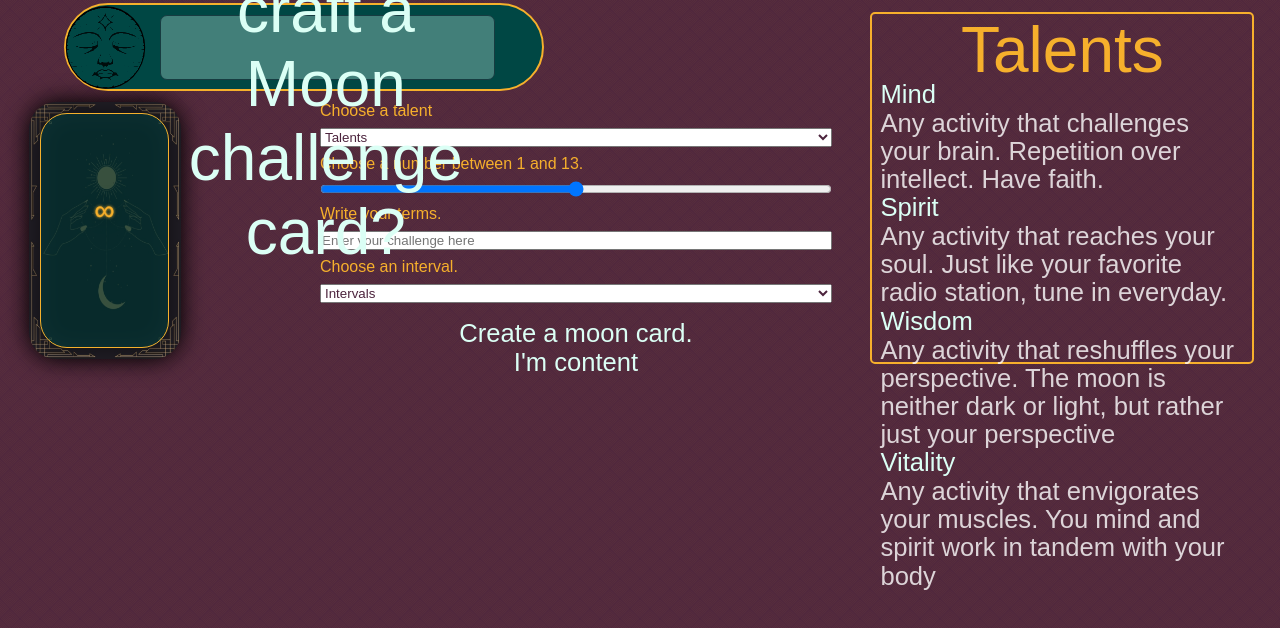
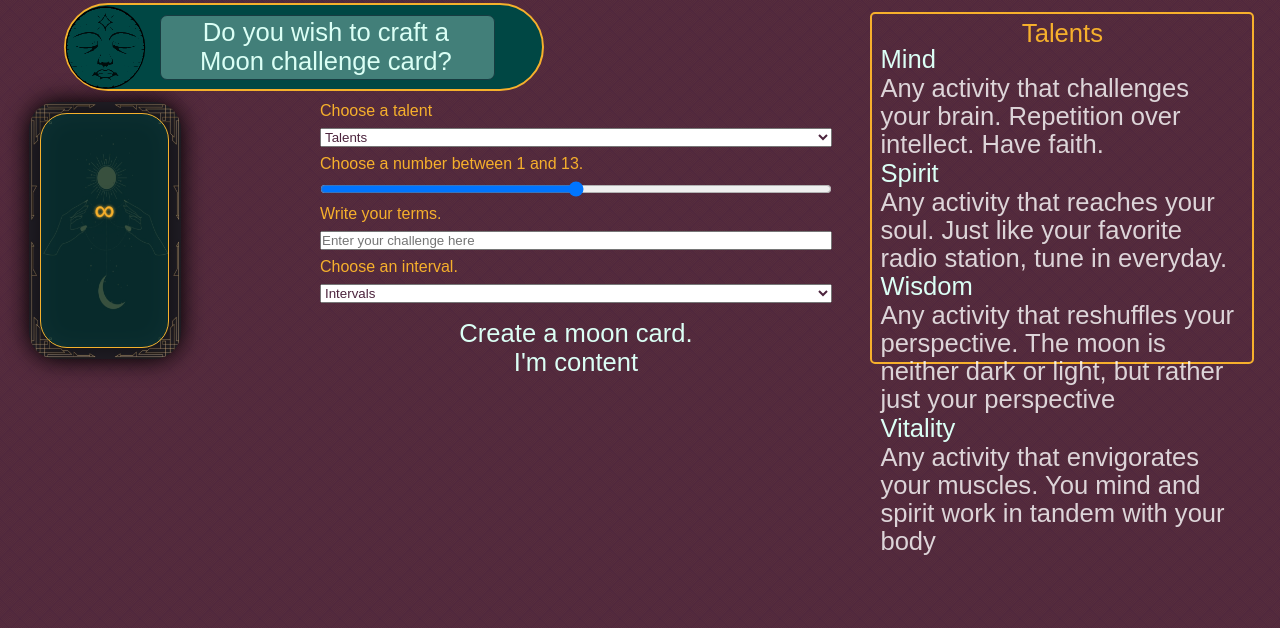
Before and after one commit to andrewvallejo/thirteen-moons, a React (Create React App) app: page / in a window 1280 px wide. Shown: the top 628 px of the page. Built offline with nearby package versions, Linux system fonts and the light colour scheme; no server answers; a web font is replaced by a local one.

Commit message:
Update subheading font units

```diff
--- a/src/styles/l-tools-&-settings/settings-typography.scss
+++ b/src/styles/l-tools-&-settings/settings-typography.scss
@@ -12,7 +12,7 @@ $font-style-defaults: normal;
 
 /* === Font Size === */
 $font-size-heading: clamp(4rem, 5vw, 7rem);
-$font-size-subheading: clamp(1rem, 5vw, 7rem);
+$font-size-subheading: clamp(1.5rem, 2vw, 2rem);
 $font-size-button: clamp(1rem, 2vw, 2.5rem);
 $font-size-paragraph: clamp(1rem, 2vw, 1.75rem);
 $font-size-talent: clamp(1rem, 1.25vw, 2rem);
```
